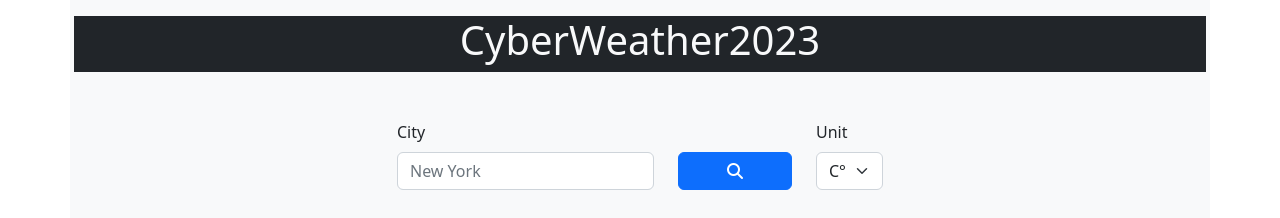
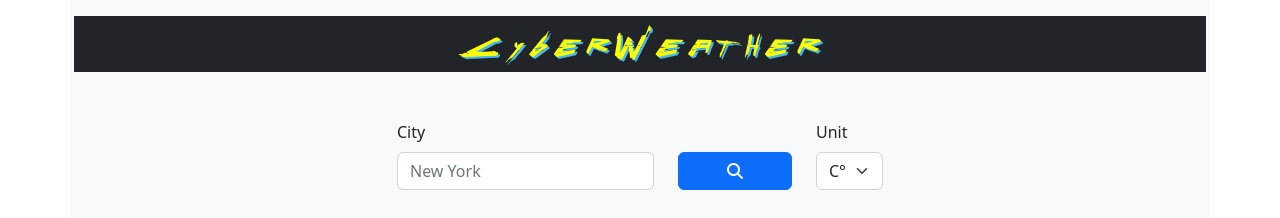
Before and after one commit to Mathboss42/odin-weather-app, a website built with webpack: page src/index.html in a window 1280 px wide. Shown: the top 218 px of the page. Built offline with nearby package versions, Linux system fonts and the light colour scheme; no server answers.

Commit message:
Add title font

```diff
--- a/src/css/styles.scss
+++ b/src/css/styles.scss
@@ -8,6 +8,13 @@
     height: 100vh;
 }
 
-// h1 {
-//     text-align: center;
-// }
+@font-face {
+    font-family: 'Cyberpunk';
+    src: url('./Cyberpunk.ttf') format('truetype');
+}
+
+h1 {
+    font-family: 'Cyberpunk';
+    color: yellow;
+    text-shadow: 2px 2px 0px rgb(71, 185, 232);
+}
--- a/src/index.html
+++ b/src/index.html
@@ -12,7 +12,7 @@
 
         <div class="row bg-dark text-light justify-content-center">
           <div class="col-auto">
-              <h1>CyberWeather2023</h1>
+              <h1>CyberWeather</h1>
           </div>
         </div>
 
```
Also changed, not shown: src/css/Cyberpunk.otf (added), src/css/Cyberpunk.ttf (added).
